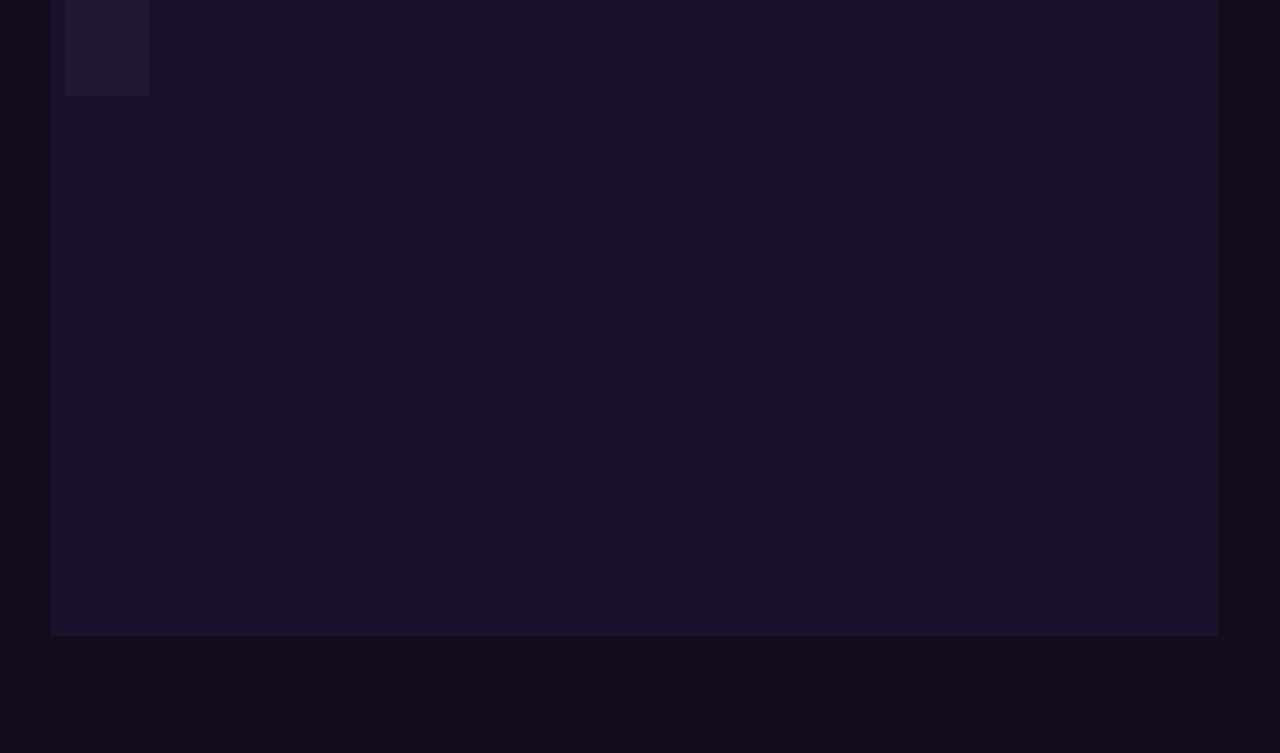
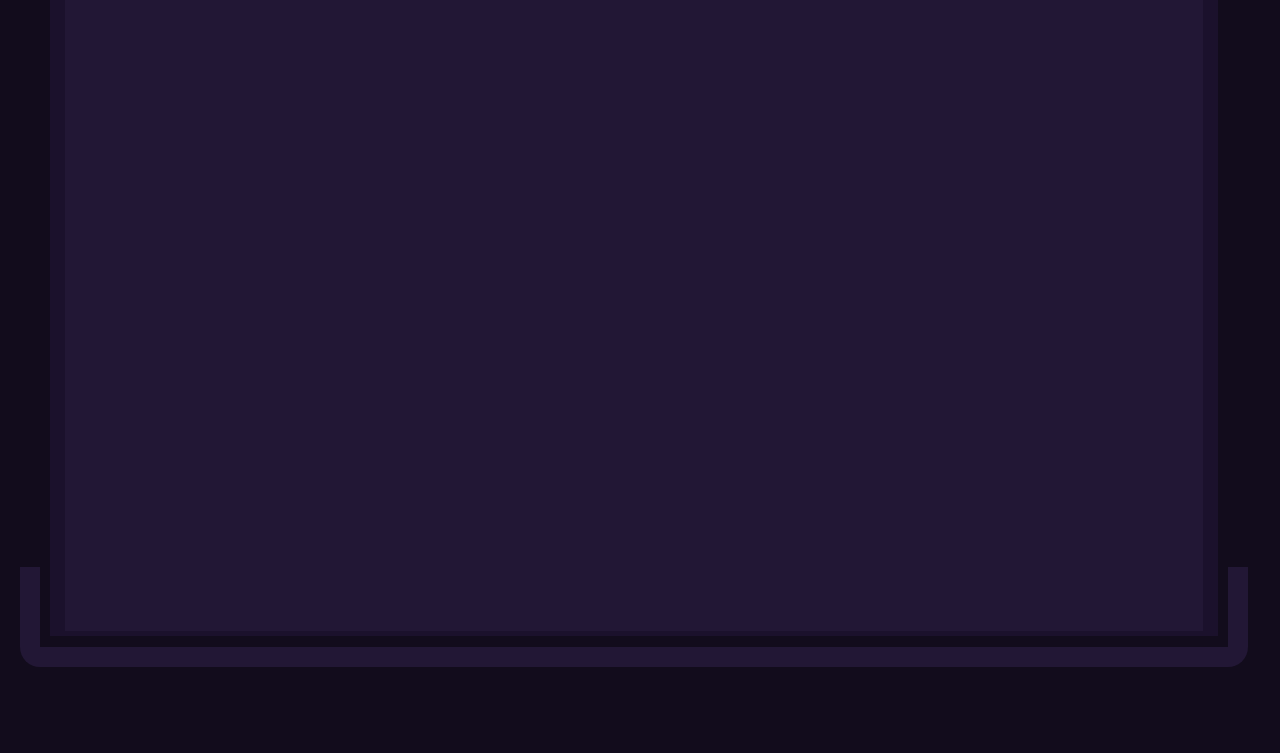
Before and after one commit to Kretki/HTMLBook, a plain HTML site: page index.html in a window 1280 px wide. Shown: the part 236-989 px from the top of the page. Before the commit the page ends 872 px from the top, so only its background shows below. Drawn offline with Linux system fonts and the light colour scheme.

Commit message:
LayoutBook

```diff
--- /dev/null
+++ b/book.css
@@ -0,0 +1,19 @@
+#canvas{
+    position: relative;
+    width: 100px;
+    top: 15px;
+    left: 50px;
+    height: 100px;
+    padding-top: 5px;
+    padding-left: 15px;
+    padding-right: 15px;
+    padding-bottom: 5px;
+    background-color: var(--dark-prime-color);
+    display: table;
+}
+#canvas div{
+    width: 84px;
+    height: 108px;
+    background-color: var(--prime-color);
+    display: table-cell;
+}
--- a/index.html
+++ b/index.html
@@ -2,7 +2,10 @@
 <html>
     <head>
         <title>Book</title>
-        <link rel="stylesheet" href="index.css">
+        <link rel="stylesheet" href="interface.css">
+        <link rel="stylesheet" href="book.css">
+        <script type="text/javascript" src="main.js" defer></script>
+        <script type="text/javascript" src="page_flip.js" defer></script>
     </head>
     <body>
         <ul class="head-list">
@@ -15,16 +18,35 @@
         </ul>
         <div class="main-block">
             <ul id="text-header-outliner">
-                <li id="left-corner"></li>
-                <li id="header-liner"></li>
-                <li id="right-corner"></li>
+                <li id="left-corner-u"></li>
+                <li id="header-liner-u"></li>
+                <li id="right-corner-u"></li>
             </ul>
             <div id="canvas">
-                <div id="page-1"></div>
-                <div id="page-2"></div>
+                <div class="back">
+                    <div id="b1" class="back-content">
+                        <h1>Back 1</h1>
+                    </div>
+                </div>
+                <div id="p2" class="paper">
+                    <div class="front">
+                        <div id="f2" class="front-content">
+                            <h1>Front 2</h1>
+                        </div>
+                    </div>
+                    <div class="back">
+                        <div id="b2" class="back-content">
+                            <h1>Back 2</h1>
+                        </div>
+                    </div>
+                </div>
             </div>
+            <ul id="text-bottom-outliner">
+                <li id="left-corner-b"></li>
+                <li id="header-liner-b"></li>
+                <li id="right-corner-b"></li>
+            </ul>
         </div>
-        <script type="text/javascript" src="main.js"></script>
-        <script type="text/javascript" src="page_flip.js"></script>
+        <div id="bottom"></div>
     </body>
 </html>
--- a/index.css
+++ b/interface.css
@@ -106,42 +106,54 @@ body {
     display: table-cell;
     position: absolute;
 }
-.text-header{
-    top: 20px;
-    height: 20px;
-}
-#left-corner{
+#left-corner-u{
     margin-left: -20px;
     width: 20px;
     height: 100px;
     background-color: var(--prime-color);
     border-radius: 20px 0 0 0;
 }
-#header-liner{
+#header-liner-u{
     width: 50px;
     height: 20px;
     background-color: var(--prime-color);
 }
-#right-corner{
+#right-corner-u{
     width: 20px;
     height: 100px;
     background-color: var(--prime-color);
     border-radius: 0 20px 0 0;
 }
-#canvas{
+#text-bottom-outliner{
     position: relative;
-    width: 100px;
-    top: 15px;
-    left: 50px;
+    display: table;
+    width: 100%;
+}
+#text-bottom-outliner li{
+    display: table-cell;
+    position: absolute;
+}
+#left-corner-b{
+    margin-left: -20px;
+    width: 20px;
     height: 100px;
-    padding-top: 5px;
-    padding-left: 15px;
-    padding-right: 15px;
-    padding-bottom: 5px;
-    background-color: var(--dark-prime-color);
+    top: -70px;
+    background-color: var(--prime-color);
+    border-radius: 0 0 0 20px;
 }
-#canvas div{
-    width: 84px;
-    height: 108px;
+#header-liner-b{
+    top: 10px;
+    width: 50px;
+    height: 20px;
     background-color: var(--prime-color);
 }
+#right-corner-b{
+    top: -70px;
+    width: 20px;
+    height: 100px;
+    background-color: var(--prime-color);
+    border-radius: 0 0 20px 0;
+}
+#bottom{
+    height: 100px;
+}
--- a/main.js
+++ b/main.js
@@ -28,12 +28,14 @@ function addTextHint(){
 
 function resizeOutliner(){
     var width = document.getElementById("text-header-outliner").getBoundingClientRect().width*0.9
-    document.getElementById("header-liner").style.width = width+"px"
+    document.getElementById("header-liner-u").style.width = width+"px"
+    document.getElementById("header-liner-b").style.width = width+"px"
     document.getElementById("canvas").style.width = (width-document.getElementById("canvas").getBoundingClientRect().left)+"px"
     var height = document.getElementById("canvas").getBoundingClientRect().width/168*108
     document.getElementById("canvas").style.height = height+"px"
-    var left = 2*document.getElementById("left-corner").getBoundingClientRect().width+width
-    document.getElementById("right-corner").style.left = left+"px"
+    var left = 2*document.getElementById("left-corner-u").getBoundingClientRect().width+width
+    document.getElementById("right-corner-u").style.left = left+"px"
+    document.getElementById("right-corner-b").style.left = left+"px"
 }
 
 function changeReading(){
```
